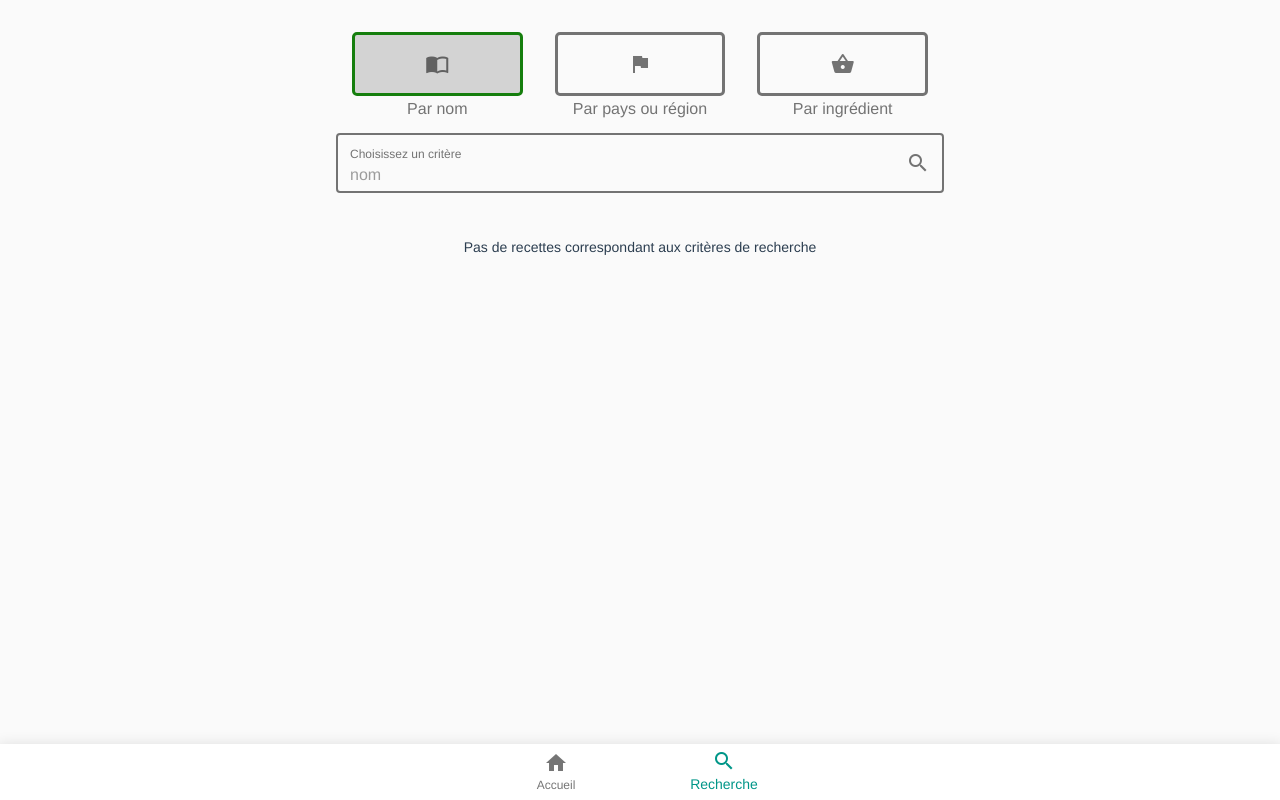
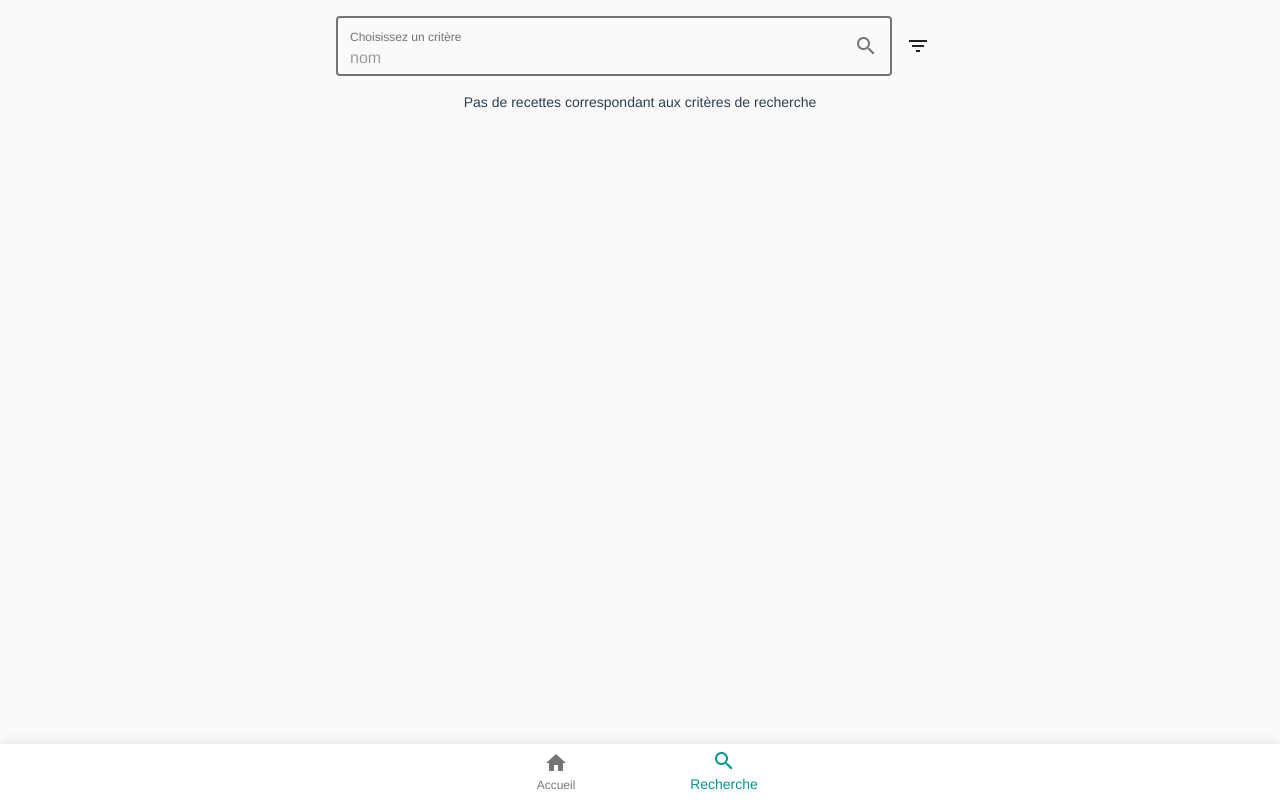
Before and after one commit to antsteyer/discookvery, a Vue app: page /#/search in a window 1280 px wide. Built offline with nearby package versions, Linux system fonts and the light colour scheme; what vue-flag-icon would draw is missing.

Commit message:
Hide fitlers selector in ResearchBar and add button near combobox to show it

```diff
--- a/src/components/ResearchBar.vue
+++ b/src/components/ResearchBar.vue
@@ -1,6 +1,7 @@
 <template>
   <v-container>
-    <v-layout row justify-space-between>
+    <v-slide-y-transition>
+      <v-layout v-if="showFilters" row justify-space-between>
         <v-flex xs4>
           <v-container>
             <v-layout column>
@@ -29,6 +30,8 @@
           </v-container>
         </v-flex>
       </v-layout>
+    </v-slide-y-transition>
+    <v-layout row align-center justify-center>
       <v-combobox
         :disabled="searchFieldDisabled"
         outline
@@ -43,6 +46,7 @@
         item-text="value"
         return-object
         :hint="`${numberOfResults} résulat(s)`"
+        hide-details
       >
         <template v-if="countrySelected" slot="item" slot-scope="{ item }">
           <flag class="flagIcon" :squared="false" :iso="isoFromCountry(item.value)"/>
@@ -50,6 +54,10 @@
           <span class="isCountryOrRegion">{{item.isCountry ? ' (pays)' : ' (région)'}}</span>
         </template>
       </v-combobox>
+      <v-btn icon @click="onFilterClicked">
+        <v-icon>{{!showFilters ? 'filter_list': 'close'}}</v-icon>
+      </v-btn>
+    </v-layout>
   </v-container>
 </template>
 
@@ -73,7 +81,8 @@ export default {
       searchFieldDisabled: false,
       searchLabel: "Choisissez un critère",
       researchValue: "",
-      searchForResults: null
+      searchForResults: null,
+      showFilters: false
     };
   },
   computed: {
@@ -95,6 +104,7 @@ export default {
   },
   methods: {
     iconClick(variableName) {
+      this.showFilters = false;
       let selected = this[variableName];
       this[variableName] = !this[variableName];
       this.searchFieldDisabled = selected;
@@ -182,6 +192,9 @@ export default {
         default:
           return;
       }
+    },
+    onFilterClicked() {
+      this.showFilters = !this.showFilters;
     }
   },
   watch: {
```
Lines whose indentation alone changed are shown as unchanged.
